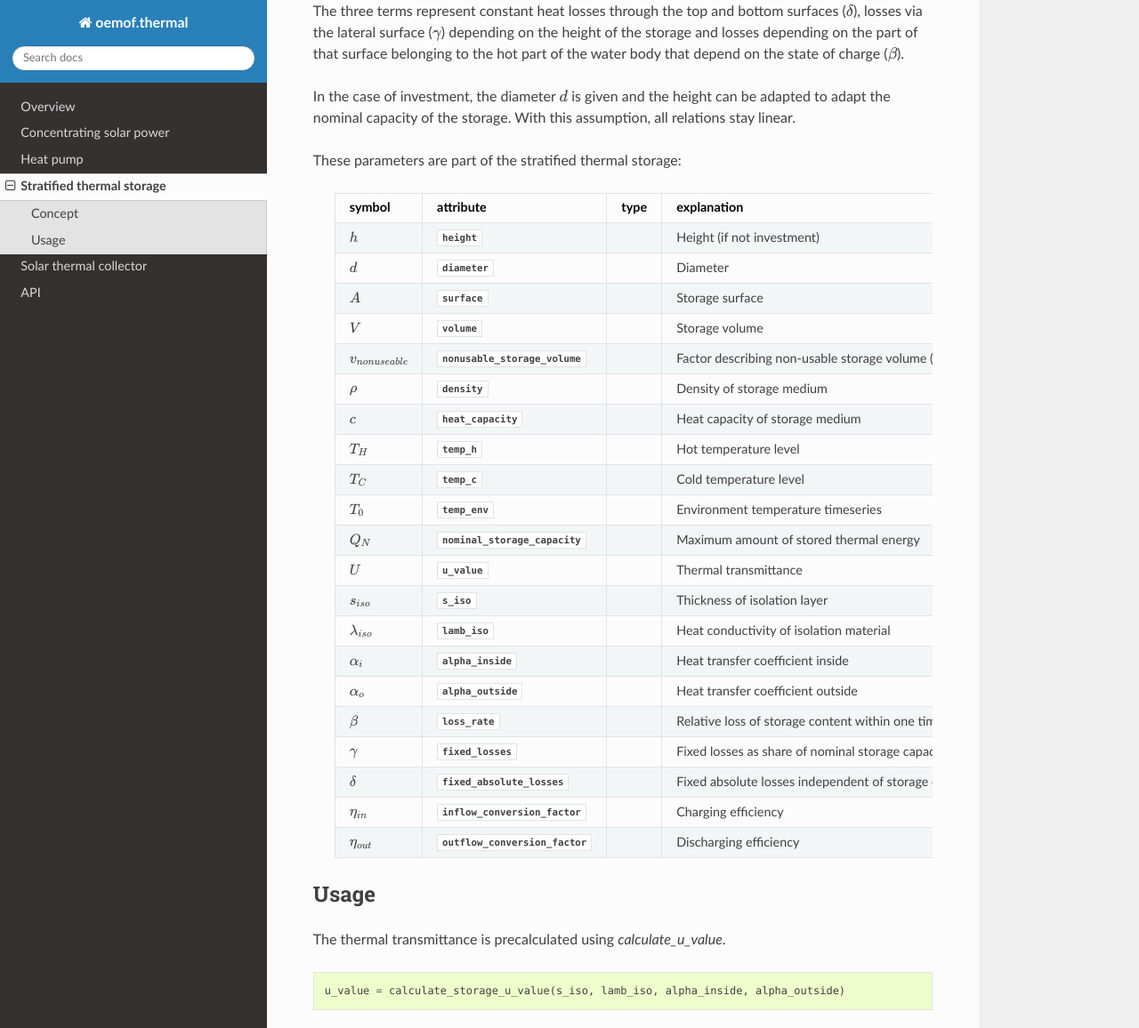
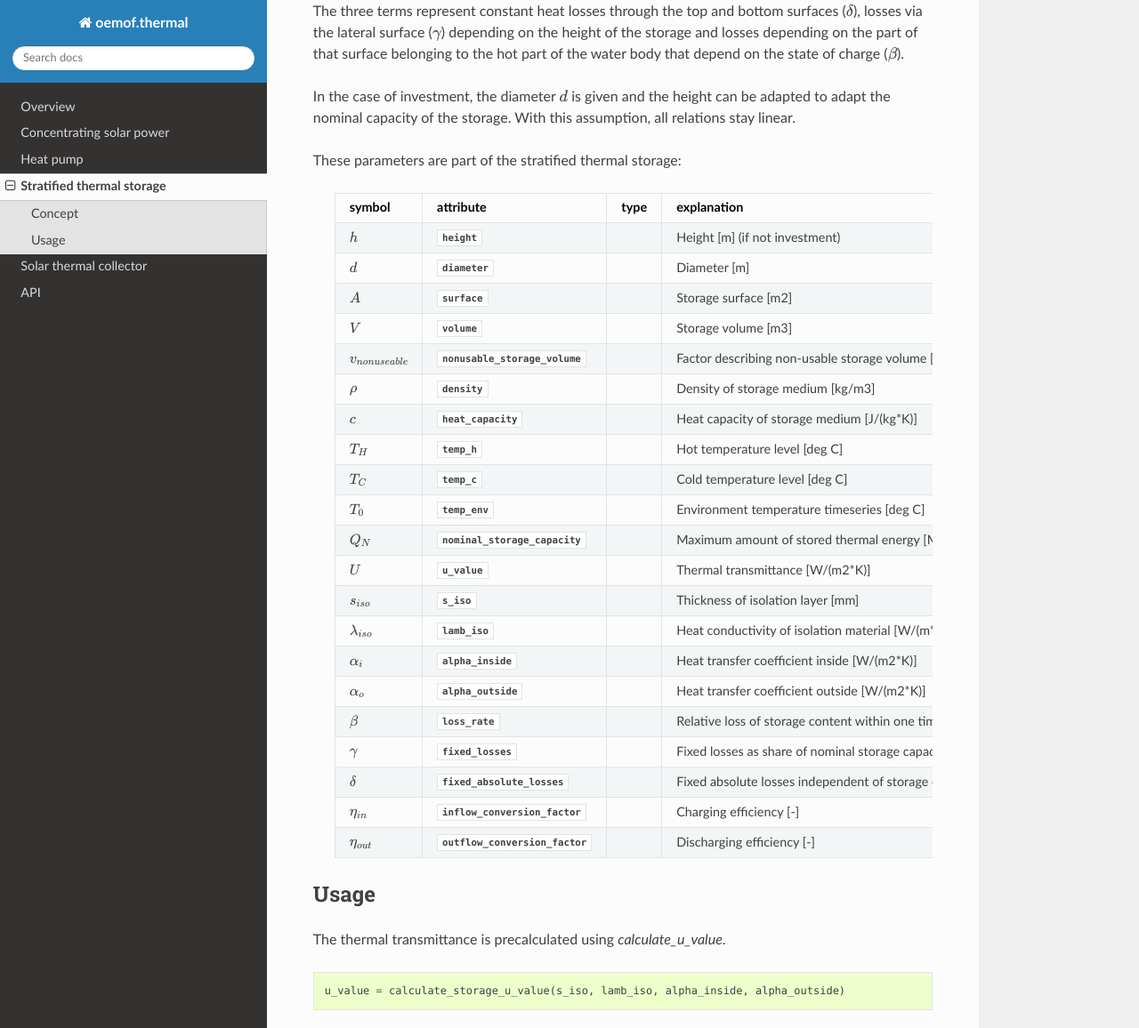
Before and after one commit to oemof/oemof-thermal, a Sphinx documentation site: the page built from docs/stratified_thermal_storage.rst, in a window 1280 px wide and 1400 px high, scrolled down 1313 px, cut to the strip 0-1156 px from the top of the window. Shown: the whole strip at 89% size. Built offline with Sphinx 7.4.7 and the Read the Docs theme 2.0.0, drawn with Linux system fonts in a browser that asks for light colours; formulas are drawn with MathJax 3.

Commit message:
Add units to overview table

```diff
--- a/docs/stratified_thermal_storage.rst
+++ b/docs/stratified_thermal_storage.rst
@@ -62,66 +62,72 @@ These parameters are part of the stratified thermal storage:
     ========================= ===================================== ==== ===========
     symbol                    attribute                             type explanation
     ========================= ===================================== ==== ===========
-    :math:`h`                 :py:obj:`height`                           Height
+    :math:`h`                 :py:obj:`height`                           Height [m]
                                                                          (if not investment)
 
-    :math:`d`                 :py:obj:`diameter`                         Diameter
+    :math:`d`                 :py:obj:`diameter`                         Diameter [m]
 
-    :math:`A`                 :py:obj:`surface`                          Storage surface
+    :math:`A`                 :py:obj:`surface`                          Storage surface [m2]
 
-    :math:`V`                 :py:obj:`volume`                           Storage volume
+    :math:`V`                 :py:obj:`volume`                           Storage volume [m3]
 
     :math:`v_{nonuseable}`    :py:obj:`nonusable_storage_volume`         Factor describing
                                                                          non-usable
-                                                                         storage volume
+                                                                         storage volume [-]
                                                                          (:math:`0<v_{nonusable}<1`)
 
     :math:`\rho`              :py:obj:`density`                          Density of storage
-                                                                         medium
+                                                                         medium [kg/m3]
 
     :math:`c`                 :py:obj:`heat_capacity`                    Heat capacity of
-                                                                         storage medium
+                                                                         storage medium [J/(kg*K)]
 
     :math:`T_H`               :py:obj:`temp_h`                           Hot temperature level
+                                                                         [deg C]
 
     :math:`T_C`               :py:obj:`temp_c`                           Cold temperature level
+                                                                         [deg C]
 
     :math:`T_0`               :py:obj:`temp_env`                         Environment temperature
-                                                                         timeseries
+                                                                         timeseries [deg C]
 
     :math:`Q_N`               :py:obj:`nominal_storage_capacity`         Maximum amount of
                                                                          stored thermal energy
+                                                                         [MWh]
 
     :math:`U`                 :py:obj:`u_value`                          Thermal transmittance
-
+                                                                         [W/(m2*K)]
     :math:`s_{iso}`           :py:obj:`s_iso`                            Thickness of isolation
-                                                                         layer
+                                                                         layer [mm]
 
     :math:`\lambda_{iso}`     :py:obj:`lamb_iso`                         Heat conductivity of
                                                                          isolation material
+                                                                         [W/(m*K)]
 
     :math:`\alpha_i`          :py:obj:`alpha_inside`                     Heat transfer
                                                                          coefficient inside
+                                                                         [W/(m2*K)]
 
     :math:`\alpha_o`          :py:obj:`alpha_outside`                    Heat transfer
                                                                          coefficient outside
+                                                                         [W/(m2*K)]
 
     :math:`\beta`             :py:obj:`loss_rate`                        Relative loss of
                                                                          storage content
-                                                                         within one timestep
+                                                                         within one timestep [-]
 
     :math:`\gamma`            :py:obj:`fixed_losses`                     Fixed losses as share
                                                                          of nominal storage
-                                                                         capacity
+                                                                         capacity [-]
 
     :math:`\delta`            :py:obj:`fixed_absolute_losses`            Fixed absolute losses
                                                                          independent of storage
                                                                          content or nominal
-                                                                         storage capacity
+                                                                         storage capacity [MWh]
 
-    :math:`\eta_{in}`         :py:obj:`inflow_conversion_factor`         Charging efficiency
+    :math:`\eta_{in}`         :py:obj:`inflow_conversion_factor`         Charging efficiency [-]
 
-    :math:`\eta_{out}`        :py:obj:`outflow_conversion_factor`        Discharging efficiency
+    :math:`\eta_{out}`        :py:obj:`outflow_conversion_factor`        Discharging efficiency [-]
 
     ========================= ===================================== ==== ===========
 
```
